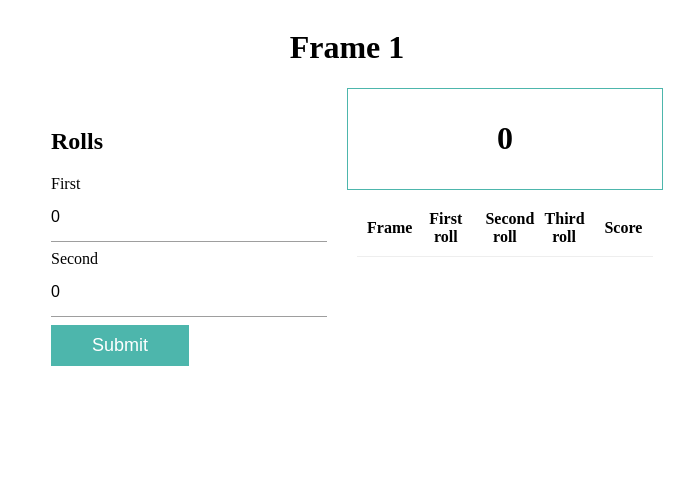
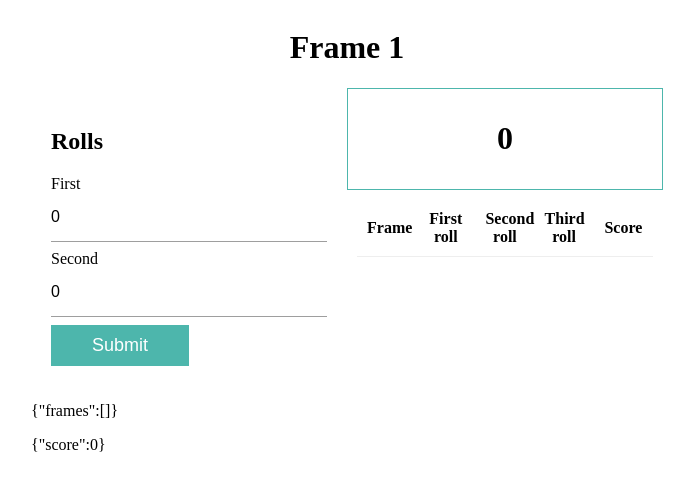
Before and after one commit to omoskalenko/bowling_score_calculator, a React (Create React App) app: page / in a window 1280 px wide. Shown: the top 490 px of the page, without its empty margins (293-987 px from the left). Built offline with nearby package versions, Linux system fonts and the light colour scheme.

Commit message:
Добавлен лог обмена данными между контроллером и компонентами

```diff
--- a/src/App.js
+++ b/src/App.js
@@ -4,6 +4,7 @@ import Score from './components/Score'
 import Controller from './controller'
 import { JSONtoJS, JSToJSON } from './utils'
 import Frames from './components/Frames'
+import Log from './components/Log'
 
 function App() {
   // Список фреймов
@@ -16,8 +17,8 @@ function App() {
   const [score, setScore] = useState(0)
   // Контроллер подсчета баллов
   const [controller] = useState(new Controller())
-
   const [error, setError] = useState(null)
+  const [IOData, setIOData ]= useState([])
 
   // По обмену данными между контроллером и компонентом для вычисления счета
   const calculateScore = useCallback((frames) => {
@@ -33,12 +34,11 @@ function App() {
     * }
     */
    const outputJSONFrames = JSToJSON({ frames })
-   console.log("calculateScore -> outputJSONFrames", outputJSONFrames)
    // Получение результата подсчета очков
    const inputJSONScore = controller.getScore(outputJSONFrames)
-   console.log("calculateScore -> inputJSONScore", inputJSONScore)
    // Парсинг JSON в JS
    const score = JSONtoJS(inputJSONScore).score
+   setIOData(prev => ([...prev, [outputJSONFrames, inputJSONScore]]))
    return score
     } catch(error) {
      setError(`Сalculation error ${error?.message}, try again`)
@@ -82,6 +82,7 @@ function App() {
         <div className="row">
           <div className="col">
             <Form frameNumber={frameNumber} end={frames.length === 10} onSubmit={handleSubmit} error={error} />
+            <Log data={IOData} />
           </div>
           <div className="col">
             <Score score={score} />
--- a/src/components/Form/index.jsx
+++ b/src/components/Form/index.jsx
@@ -52,7 +52,7 @@ const Form = ({
     <form className="main-form" onSubmit={handleSubmit}>
       <div className="input-group">
         <h2>Rolls</h2>
-        {error && <h3>{error}</h3>}
+        {error && <h3 style={{ color: 'tomato' }}>{error}</h3>}
         <Input name="First" onChange={handleChange} rolls={rolls}/>
         <Input name="Second" onChange={handleChange} rolls={rolls}/>
         {/* Если это последний фрейм и выбит страйк или спэа то отображается инпут для ввода третьего броска */}
--- /dev/null
+++ b/src/components/Log/index.jsx
@@ -0,0 +1,17 @@
+import React from 'react'
+
+const Log = ({data}) => {
+  return (
+    <div>
+      {data.map(iodata => (
+        <>
+         <p>{iodata[0]}</p>
+         <p>{iodata[1]}</p>
+        </>
+      ))}
+
+    </div>
+  )
+}
+
+export default Log
```
